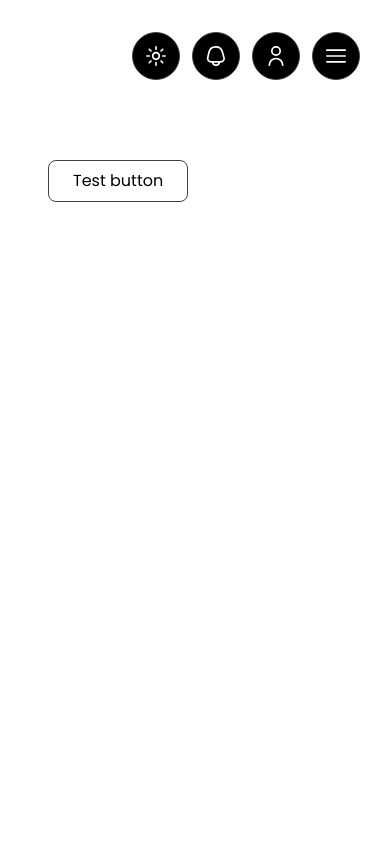
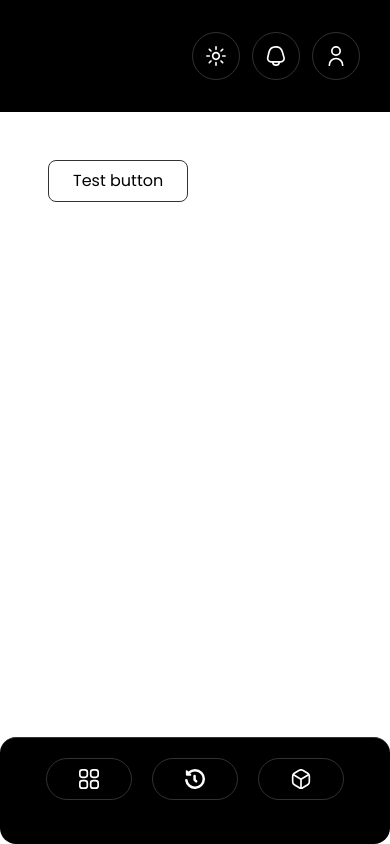
Before and after one commit to ImSreyas/Duem, a Next.js app: page / in a window 390 px wide. Built offline with nearby package versions, Linux system fonts and the light colour scheme.

Commit message:
Border color change

```diff
--- a/src/app/components/nav/MobileNav.tsx
+++ b/src/app/components/nav/MobileNav.tsx
@@ -1,24 +1,55 @@
-import Image from 'next/image'
-import React from 'react'
-import Link from 'next/link';
+import Image from "next/image";
+import React from "react";
+import Link from "next/link";
 import collectionSrc from "/public/icons/stack.svg";
 import historySrc from "/public/icons/history.svg";
 import dashboardSrc from "/public/icons/dashboard.svg";
 
-const MobileNav = ({state}: {state: boolean}) => {
+const MobileNav = ({ state }: { state: boolean }) => {
   return (
-    <div className={`${!state ? "hidden" : ""} fixed inset-0 top-auto sm:hidden flex justify-around bg-black border-t border-neutral-700 pt-5 pb-11 px-8 rounded-2xl`}>
-        <Link href="/" className="px-8 py-3 border border-neutral-700 rounded-full active:bg-neutral-800">
-            <Image width={10} height={10} alt="" src={collectionSrc} className="w-5 h-5" />
-        </Link>
-        <Link href="/history" className="px-8 py-3 border border-neutral-700 rounded-full active:bg-neutral-800">
-            <Image width={10} height={10} alt="" src={historySrc} className="w-5 h-5" />
-        </Link>
-        <Link href="/dashboard" className="px-8 py-3 border border-neutral-700 rounded-full active:bg-neutral-800">
-            <Image width={10} height={10} alt="" src={dashboardSrc} className="w-5 h-5" />
-        </Link>
+    <div
+      className={`${
+        !state ? "hidden" : ""
+      } fixed inset-0 top-auto sm:hidden flex justify-around bg-black border-t border-border pt-5 pb-11 px-9 rounded-2xl`}
+    >
+      <Link
+        href="/"
+        className="px-8 py-2.5 border border-border rounded-full active:bg-neutral-800"
+      >
+        <Image
+          width={10}
+          height={10}
+          alt=""
+          src={collectionSrc}
+          className="w-5 h-5"
+        />
+      </Link>
+      <Link
+        href="/history"
+        className="px-8 py-2.5 border border-border rounded-full active:bg-neutral-800"
+      >
+        <Image
+          width={10}
+          height={10}
+          alt=""
+          src={historySrc}
+          className="w-5 h-5"
+        />
+      </Link>
+      <Link
+        href="/dashboard"
+        className="px-8 py-2.5 border border-border rounded-full active:bg-neutral-800"
+      >
+        <Image
+          width={10}
+          height={10}
+          alt=""
+          src={dashboardSrc}
+          className="w-5 h-5"
+        />
+      </Link>
     </div>
-  )
-}
+  );
+};
 
-export default MobileNav
+export default MobileNav;
--- a/src/app/components/nav/Nav.tsx
+++ b/src/app/components/nav/Nav.tsx
@@ -10,36 +10,43 @@ import crossSrc from "/public/icons/cross-small.svg";
 import NavIcon from "./NavIcon";
 import SideNav from "./SideNav";
 
-const Nav = ({mobileNavState}: {mobileNavState: boolean}) => {
+const Nav = ({ mobileNavState }: { mobileNavState: boolean }) => {
   const [isSideNavActive, setIsSideNavActive] = useState(false);
 
   return (
-    <nav className="relative flex justify-between items-center px-6 sm:px-10 md:px-20 py-8 h-fit">
+    <nav className="sticky -top-3 top flex justify-between items-center px-6 sm:px-10 md:px-20 py-8 h-fit bg-black">
       <div></div>
       <div className="flex justify-center items-center">
         <NavIcon imgSrc={subSrc} />
         <NavIcon imgSrc={notificationSrc} />
-        <div className="mx-1.5 hidden sm:block border rounded-xl h-fit w-fit border-neutral-700">
+        <div className="mx-1.5 hidden sm:block border rounded-xl h-fit w-fit border-border">
           <Link
             href="/"
-            className="inline-block px-4 md:px-6 lg:px-8 py-2.5 border-e border-neutral-700"
+            className="inline-block px-4 md:px-6 lg:px-8 py-2.5 border-e border-border"
           >
             Collections
           </Link>
           <Link
             href="/history"
-            className="inline-block px-4 md:px-6 lg:px-8 py-2.5 border-e border-neutral-700"
+            className="inline-block px-4 md:px-6 lg:px-8 py-2.5 border-e border-border"
           >
             History
           </Link>
-          <Link href="/dashboard" className="inline-block px-4 md:px-6 lg:px-8 py-2.5">
+          <Link
+            href="/dashboard"
+            className="inline-block px-4 md:px-6 lg:px-8 py-2.5"
+          >
             Dashboard
           </Link>
         </div>
         <NavIcon imgSrc={profileSrc} />
-        <NavIcon imgSrc={isSideNavActive? crossSrc : menuBurgerSrc} toggle={[isSideNavActive, setIsSideNavActive]} className={`${mobileNavState ? "hidden" : ""} block z-10 sm:hidden`} />
+        <NavIcon
+          imgSrc={isSideNavActive ? crossSrc : menuBurgerSrc}
+          toggle={[isSideNavActive, setIsSideNavActive]}
+          className={`${mobileNavState ? "hidden" : ""} block z-10 sm:hidden`}
+        />
       </div>
-      <SideNav active={[isSideNavActive, setIsSideNavActive]}/>
+      <SideNav active={[isSideNavActive, setIsSideNavActive]} />
     </nav>
   );
 };
--- a/src/app/components/nav/NavIcon.tsx
+++ b/src/app/components/nav/NavIcon.tsx
@@ -15,7 +15,7 @@ const NavIcon = ({
 
   return (
     <div
-      className={`active:bg-neutral-800 cursor-pointer bg-black flex justify-center items-center border border-neutral-700 mx-1.5 h-12 w-12 rounded-full ${className}`}
+      className={`active:bg-neutral-800 cursor-pointer bg-black flex justify-center items-center border border-border mx-1.5 h-12 w-12 rounded-full ${className}`}
       onClick={() => {
         setVal?.((val: boolean) => !val);
       }}
--- a/src/app/components/nav/SideNav.tsx
+++ b/src/app/components/nav/SideNav.tsx
@@ -10,18 +10,18 @@ const SideNav = ({
   ];
 }) => {
   const [isSideNavActive, setIsSideNavActive] = active;
-  const linkClass = `active:bg-neutral-800 px-4 py-3 block text-center border-b border-neutral-700 last:border-none`;
+  const linkClass = `active:bg-neutral-800 px-4 py-3 block text-center border-b border-border last:border-none`;
   const onclickHandler = () => {
     setIsSideNavActive(false);
-  }
+  };
 
   return (
     <div
       className={`${
         isSideNavActive ? "end-0" : "-end-3/4"
-      } transition-all duration-300 ease-in-out inset-0 left-auto absolute h-screen w-3/4 bg-black sm:hidden border-s border-neutral-700 py-28 px-6`}
+      } transition-all duration-300 ease-in-out inset-0 left-auto absolute h-screen w-3/4 bg-black sm:hidden border-s border-border py-28 px-6`}
     >
-      <div className="border border-neutral-700 rounded-xl">
+      <div className="border border-border rounded-xl">
         <Link href="/" className={linkClass} onClick={onclickHandler}>
           Collections
         </Link>
@@ -32,7 +32,7 @@ const SideNav = ({
           Dashboard
         </Link>
       </div>
-   </div>
+    </div>
   );
 };
 
--- a/src/app/layout.tsx
+++ b/src/app/layout.tsx
@@ -23,11 +23,11 @@ export default function RootLayout({
   children: React.ReactNode;
 }>) {
 
-  const modernMobileNav = false;
+  const modernMobileNav = true;
 
   return (
     <html lang="en" className="overflow-x-hidden">
-      <body className={`${poppins.className} overflow-x-hidden`}>
+      <body className={`${poppins.className} overflow-x-hidden ${modernMobileNav ? "pb-12" : ""}`}>
         <Nav mobileNavState={modernMobileNav} />
         {children}
         <MobileNav state={modernMobileNav}/>
--- a/src/app/page.tsx
+++ b/src/app/page.tsx
@@ -3,7 +3,7 @@ import Image from "next/image";
 export default function Home() {
   return (
     <main className="">
-      <button className="px-6 py-2 border border-neutral-700 rounded-lg w-fit m-12 dark:active:bg-neutral-900 select-none">
+      <button className="px-6 py-2 border border-border rounded-lg w-fit m-12 dark:active:bg-neutral-900 select-none">
         Test button
       </button>
     </main>
--- a/tailwind.config.ts
+++ b/tailwind.config.ts
@@ -13,6 +13,9 @@ const config: Config = {
         "gradient-conic":
           "conic-gradient(from 180deg at 50% 50%, var(--tw-gradient-stops))",
       },
+      colors: {
+        border: "#323232"
+      }
     },
   },
   plugins: [],
```
Also changed, not shown: public/icons/stack.svg.
